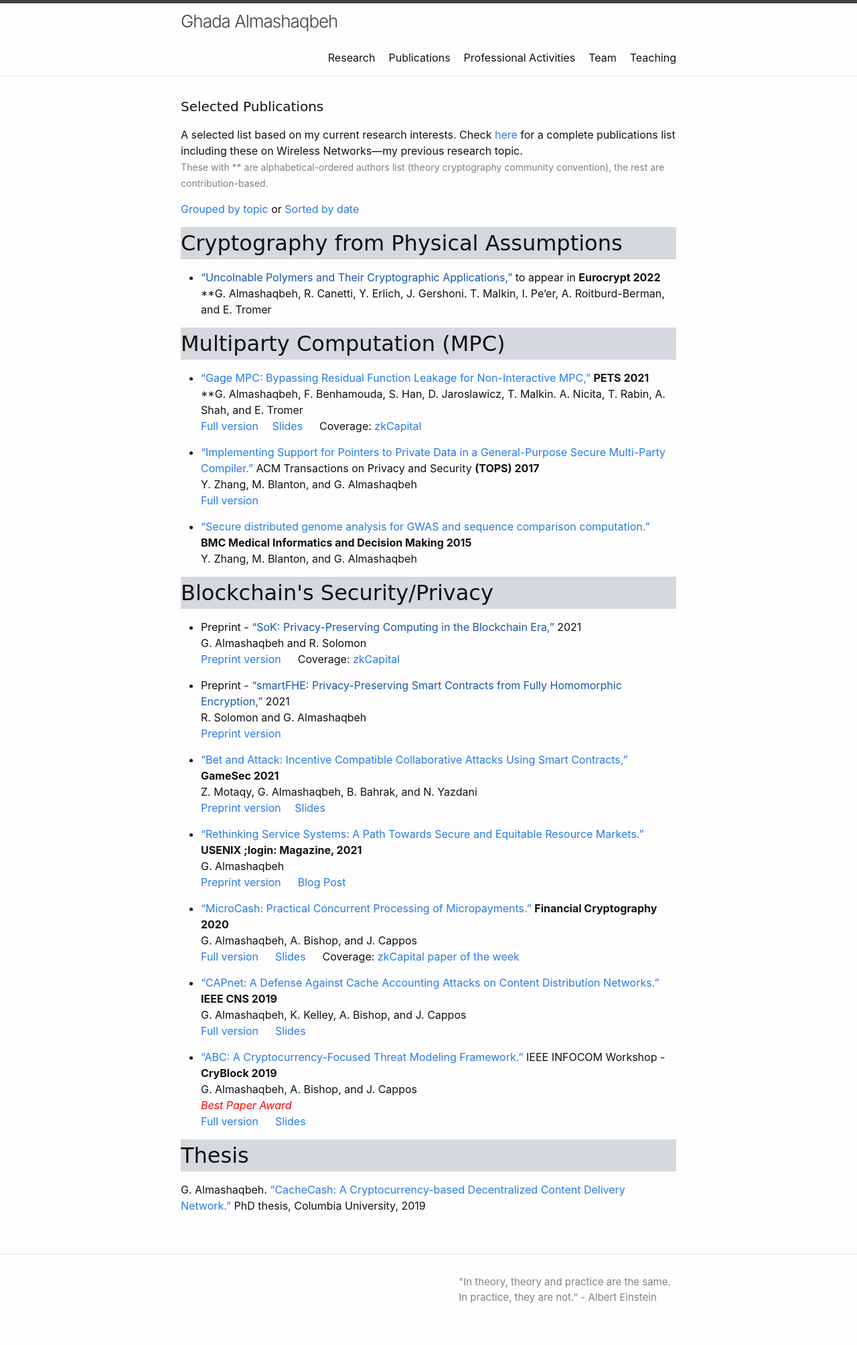
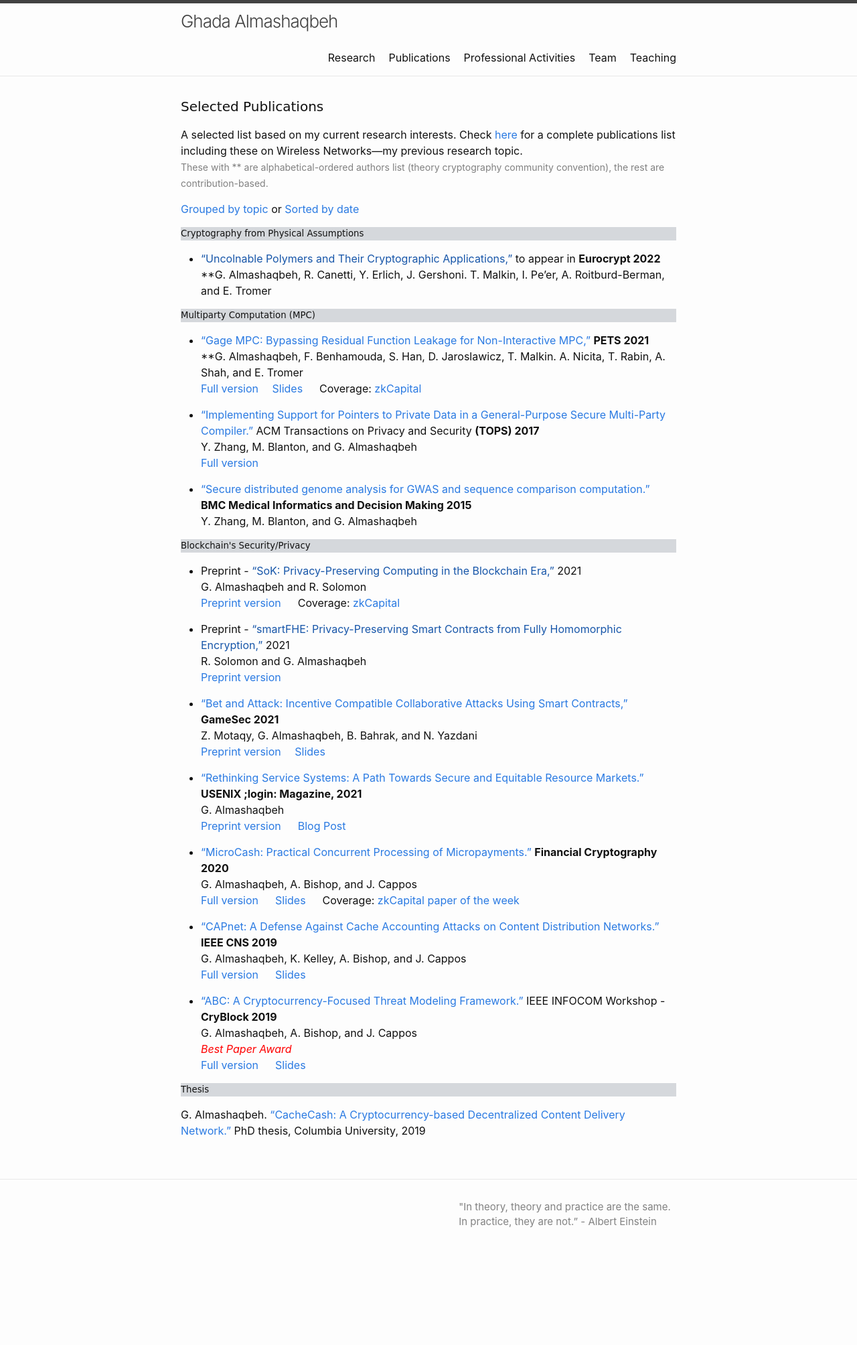
Before and after one commit to GhadaAlmashaqbeh/GhadaAlmashaqbeh.github.io, a Jekyll site: the page built from 02-publications.md, in a window 1280 px wide. Shown: the whole page at 67% size. Built offline with Jekyll 4.4.1, drawn with Linux system fonts in a browser that asks for light colours; after the commit the page ends 1896 px from its top, so only the background shows below that.

Commit message:
edit pub list

```diff
--- a/02-publications.md
+++ b/02-publications.md
@@ -11,12 +11,12 @@ A selected list based on my current research interests. Check [here](https://sch
 
 [Grouped by topic](https://ghadaalmashaqbeh.github.io/publications/) or [Sorted by date](https://ghadaalmashaqbeh.github.io/publications/by-date/)
 
-<h2 style="font-family: 'Comic Sans MS'; background-color:rgb(213, 216, 220);">Cryptography from Physical Assumptions</h2>
+<h5 style="font-family: 'Comic Sans MS'; background-color:rgb(213, 216, 220);">Cryptography from Physical Assumptions</h5>
 
 * ["Uncolnable Polymers and Their Cryptographic Applications,"]() to appear in **Eurocrypt 2022**<br/>
   \*\*G. Almashaqbeh, R. Canetti, Y. Erlich, J. Gershoni. T. Malkin, I. Pe’er, A. Roitburd-Berman, and E. Tromer<br/>
 
-<h2 style="font-family: 'Comic Sans MS'; background-color:rgb(213, 216, 220);">Multiparty Computation (MPC)</h2>
+<h5 style="font-family: 'Comic Sans MS'; background-color:rgb(213, 216, 220);">Multiparty Computation (MPC)</h5>
 
 * ["Gage MPC: Bypassing Residual Function Leakage for Non-Interactive MPC,"](https://sciendo.com/article/10.2478/popets-2021-0083) **PETS 2021**<br/>
   \*\*G. Almashaqbeh, F. Benhamouda, S. Han, D. Jaroslawicz, T. Malkin. A. Nicita, T. Rabin, A. Shah, and E. Tromer<br/>
@@ -30,7 +30,7 @@ A selected list based on my current research interests. Check [here](https://sch
 Y. Zhang, M. Blanton, and G. Almashaqbeh
 
 
-<h2 style="font-family: 'Comic Sans MS'; background-color:rgb(213, 216, 220);">Blockchain's Security/Privacy</h2>
+<h5 style="font-family: 'Comic Sans MS'; background-color:rgb(213, 216, 220);">Blockchain's Security/Privacy</h5>
 
 * Preprint - ["SoK: Privacy-Preserving Computing in the Blockchain Era,"]() 2021<br/>
   G. Almashaqbeh and R. Solomon <br/>
@@ -62,6 +62,6 @@ Y. Zhang, M. Blanton, and G. Almashaqbeh
   [Full version](https://arxiv.org/abs/1903.03422) &emsp; [Slides](../slides/abc-cryblock-2019.pdf)
 
 
-<h2 style="font-family: 'Comic Sans MS'; background-color:rgb(213, 216, 220);">Thesis</h2>
+<h5 style="font-family: 'Comic Sans MS'; background-color:rgb(213, 216, 220);">Thesis</h5>
 
 G. Almashaqbeh. ["CacheCash: A Cryptocurrency-based Decentralized Content Delivery Network."](https://academiccommons.columbia.edu/doi/10.7916/d8-kmv2-7n57) PhD thesis, Columbia University, 2019
```
